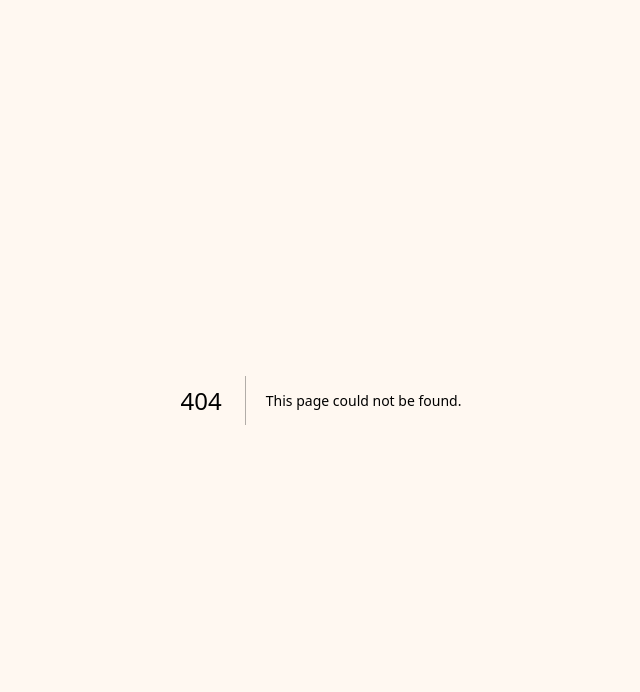
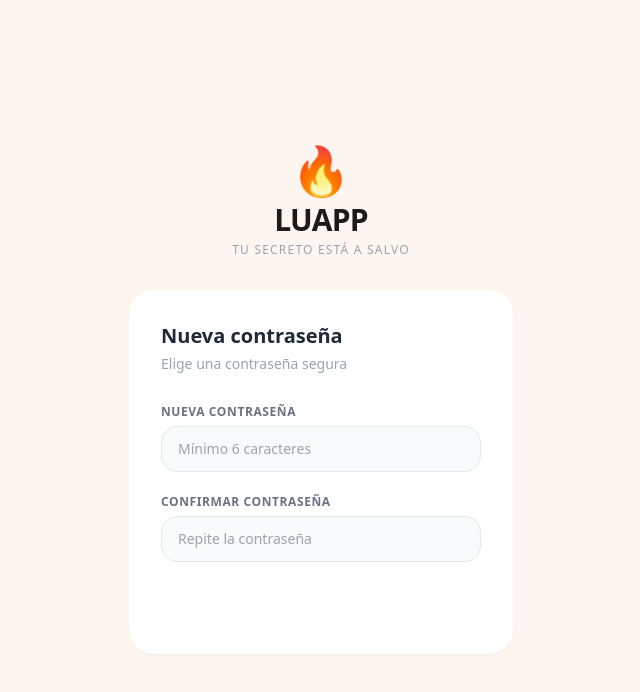
Before and after one commit to luappco/luapp-app-v2, a Next.js app: page /reset-password in a window 1280 px wide. Before the commit this address had no page. Shown: the top 692 px of the page, without its empty margins (319-959 px from the left). Built offline with nearby package versions, Linux system fonts and the light colour scheme; no server answers.

Commit message:
Create page.tsx

```diff
--- /dev/null
+++ b/src/app/(auth)/reset-password/page.tsx
@@ -0,0 +1,112 @@
+'use client'
+
+import { useState } from 'react'
+import { useRouter } from 'next/navigation'
+import { createClient } from '@/lib/supabase/client'
+
+export default function ResetPasswordPage() {
+  const router = useRouter()
+  const supabase = createClient()
+
+  const [password, setPassword] = useState('')
+  const [confirm, setConfirm] = useState('')
+  const [error, setError] = useState('')
+  const [loading, setLoading] = useState(false)
+  const [success, setSuccess] = useState(false)
+
+  const handleReset = async (e: React.FormEvent) => {
+    e.preventDefault()
+    setError('')
+
+    if (password.length < 6) {
+      setError('La contraseña debe tener al menos 6 caracteres.')
+      return
+    }
+    if (password !== confirm) {
+      setError('Las contraseñas no coinciden.')
+      return
+    }
+
+    setLoading(true)
+    const { error } = await supabase.auth.updateUser({ password })
+
+    if (error) {
+      setError('Error al actualizar. El enlace puede haber expirado.')
+      setLoading(false)
+      return
+    }
+
+    setSuccess(true)
+    setTimeout(() => router.push('/explorar'), 2000)
+  }
+
+  return (
+    <div className="min-h-screen bg-[#fdf6f0] flex flex-col items-center justify-center px-4">
+      {/* Logo */}
+      <div className="mb-8 text-center">
+        <div className="text-5xl mb-2">🔥</div>
+        <h1 className="text-3xl font-bold text-rose-500 tracking-tight">LUAPP</h1>
+        <p className="text-xs text-gray-400 tracking-widest uppercase mt-1">Tu secreto está a salvo</p>
+      </div>
+
+      <div className="w-full max-w-sm bg-white rounded-3xl shadow-sm p-8">
+        <h2 className="text-xl font-bold text-gray-800 mb-1">Nueva contraseña</h2>
+        <p className="text-sm text-gray-400 mb-6">Elige una contraseña segura</p>
+
+        {success ? (
+          <div className="text-center">
+            <div className="text-4xl mb-3">✅</div>
+            <p className="text-sm text-green-600 font-semibold">¡Contraseña actualizada!</p>
+            <p className="text-xs text-gray-400 mt-1">Redirigiendo...</p>
+          </div>
+        ) : (
+          <form onSubmit={handleReset} className="space-y-4">
+            <div>
+              <label className="text-xs font-semibold text-gray-500 uppercase tracking-wider">
+                Nueva contraseña
+              </label>
+              <input
+                type="password"
+                value={password}
+                onChange={e => setPassword(e.target.value)}
+                placeholder="Mínimo 6 caracteres"
+                required
+                className="mt-1 w-full px-4 py-3 rounded-2xl border border-gray-200 text-sm
+                  focus:outline-none focus:border-rose-400 bg-gray-50"
+              />
+            </div>
+
+            <div>
+              <label className="text-xs font-semibold text-gray-500 uppercase tracking-wider">
+                Confirmar contraseña
+              </label>
+              <input
+                type="password"
+                value={confirm}
+                onChange={e => setConfirm(e.target.value)}
+                placeholder="Repite la contraseña"
+                required
+                className="mt-1 w-full px-4 py-3 rounded-2xl border border-gray-200 text-sm
+                  focus:outline-none focus:border-rose-400 bg-gray-50"
+              />
+            </div>
+
+            {error && (
+              <p className="text-sm text-rose-500 text-center">{error}</p>
+            )}
+
+            <button
+              type="submit"
+              disabled={loading}
+              className="w-full py-3 bg-gradient-to-r from-rose-500 to-rose-400 text-white
+                font-semibold rounded-2xl uppercase tracking-wider text-sm
+                hover:opacity-90 transition disabled:opacity-50"
+            >
+              {loading ? 'Guardando...' : 'Guardar contraseña'}
+            </button>
+          </form>
+        )}
+      </div>
+    </div>
+  )
+}
```
